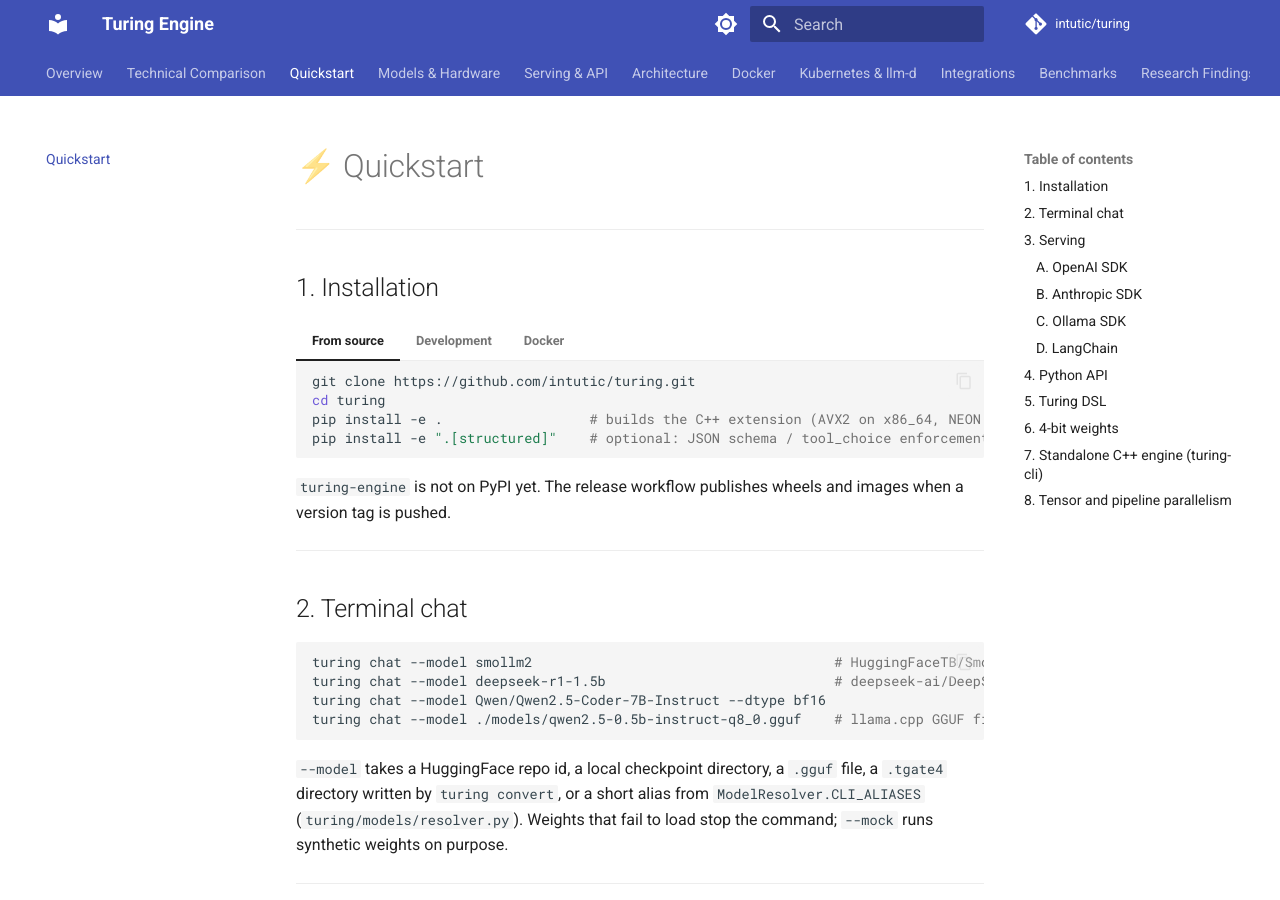
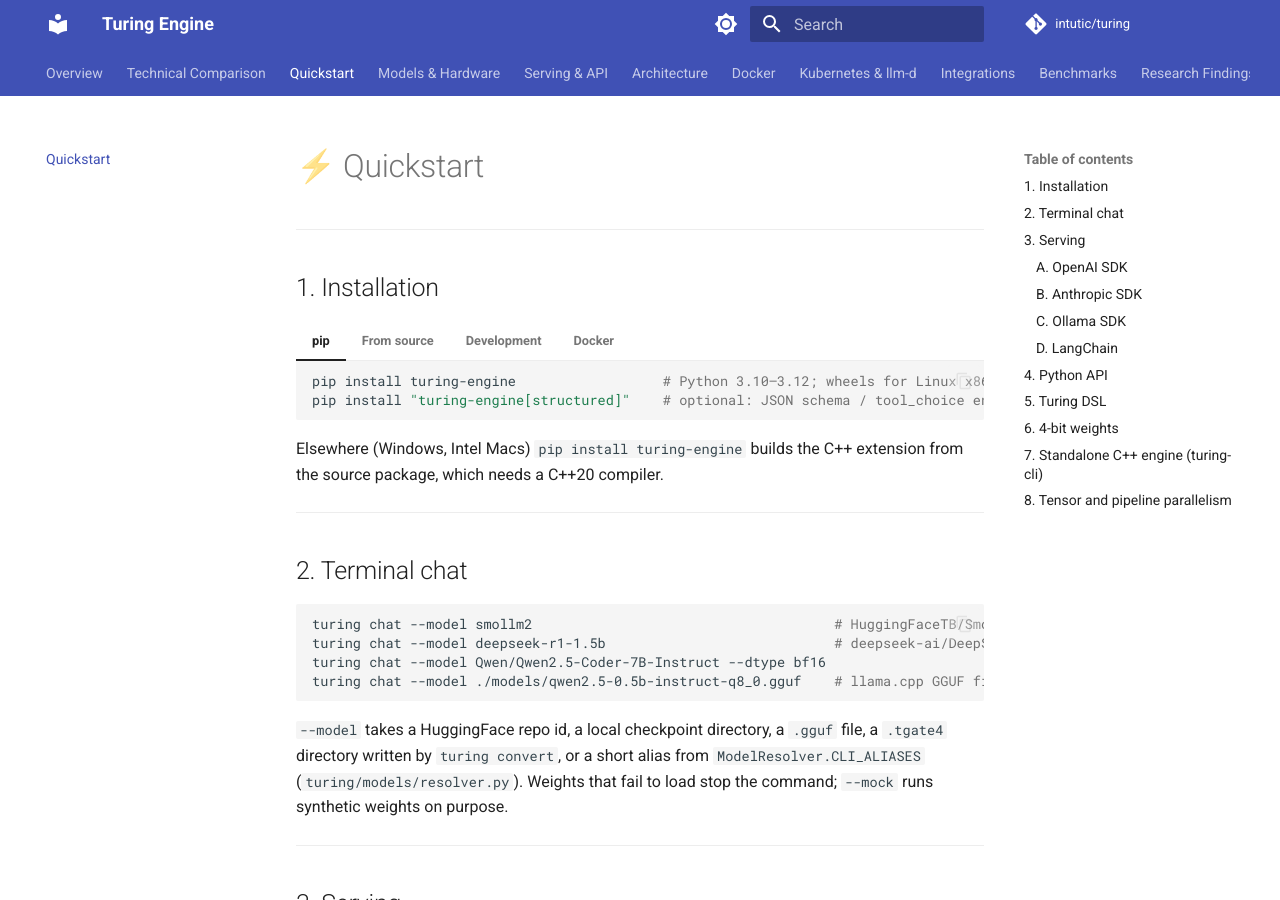
Before and after one commit to intutic/turing, an MkDocs documentation site: the page built from docs/quickstart.md, in a window 1280 px wide and 900 px high. Built offline with MkDocs 1.6.1 and Material for MkDocs 9.7.7, drawn with Linux system fonts in a browser that asks for light colours; comment, search, counter and statistics services are not loaded; some of the changed text lies outside the part shown.

Commit message:
docs: install from PyPI and the published images (2.0.0 is released)
README, quickstart, integrations, docker and the package READMEs said
nothing was on PyPI or ghcr.io; turing-engine 2.0.0, langchain-turing
0.1.0, llama-index-llms-turing 0.1.0 and the v2.0.0 images now are.
README gains PyPI/Python badges, a pip + Docker install section and the
client packages; the KServe runtime uses the published CUDA image.

Signed-off-by: Ishan Gupta <ishangupta.ds@gmail.com>
Co-Authored-By: Claude Opus 5.5 <noreply@anthropic.com>

````diff
--- a/docs/quickstart.md
+++ b/docs/quickstart.md
@@ -3,6 +3,12 @@
 ---
 
 ## 1. Installation
+
+=== "pip"
+    ```bash
+    pip install turing-engine                  # Python 3.10–3.12; wheels for Linux x86_64/aarch64 and macOS arm64
+    pip install "turing-engine[structured]"    # optional: JSON schema / tool_choice enforcement (llguidance)
+    ```
 
 === "From source"
     ```bash
@@ -22,7 +28,8 @@
 === "Docker"
     See [Docker](docker.md): one `deploy/Dockerfile` builds a CPU and a CUDA image.
 
-`turing-engine` is not on PyPI yet. The release workflow publishes wheels and images when a version tag is pushed.
+Elsewhere (Windows, Intel Macs) `pip install turing-engine` builds the C++ extension from the source package, which
+needs a C++20 compiler.
 
 ---
 
@@ -86,7 +93,7 @@ The `api_key` values above are ignored unless the server was started with `--api
 
 ### D. LangChain
 ```python
-from langchain_turing import ChatTuring   # pip install ./packages/langchain-turing (not on PyPI yet)
+from langchain_turing import ChatTuring   # pip install langchain-turing
 
 llm = ChatTuring(model="Qwen/Qwen2.5-7B-Instruct", base_url="http://localhost:8000/v1")
 print(llm.invoke("Explain KV caching in two sentences.").content)
````
Also changed, not shown: README.md (+22 -7 lines), docs/docker.md (+1 -2 lines), docs/integrations.md (+3 -4 lines), integrations/kserve/UPSTREAM_PR.md (+1 -0 lines), packages/langchain-turing/README.md (+1 -1 lines), packages/llama-index-llms-turing/README.md (+1 -1 lines), 2 other files.
